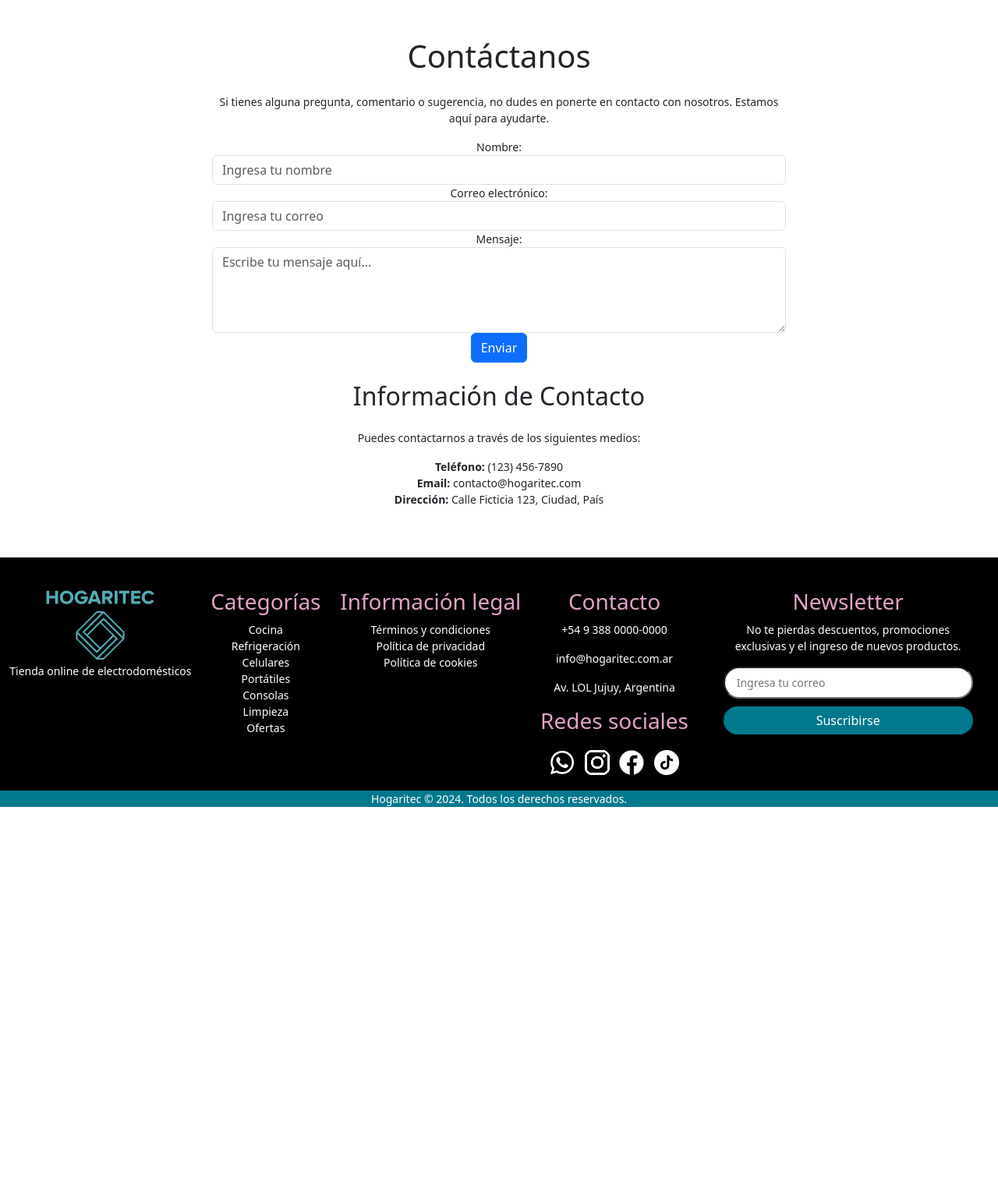
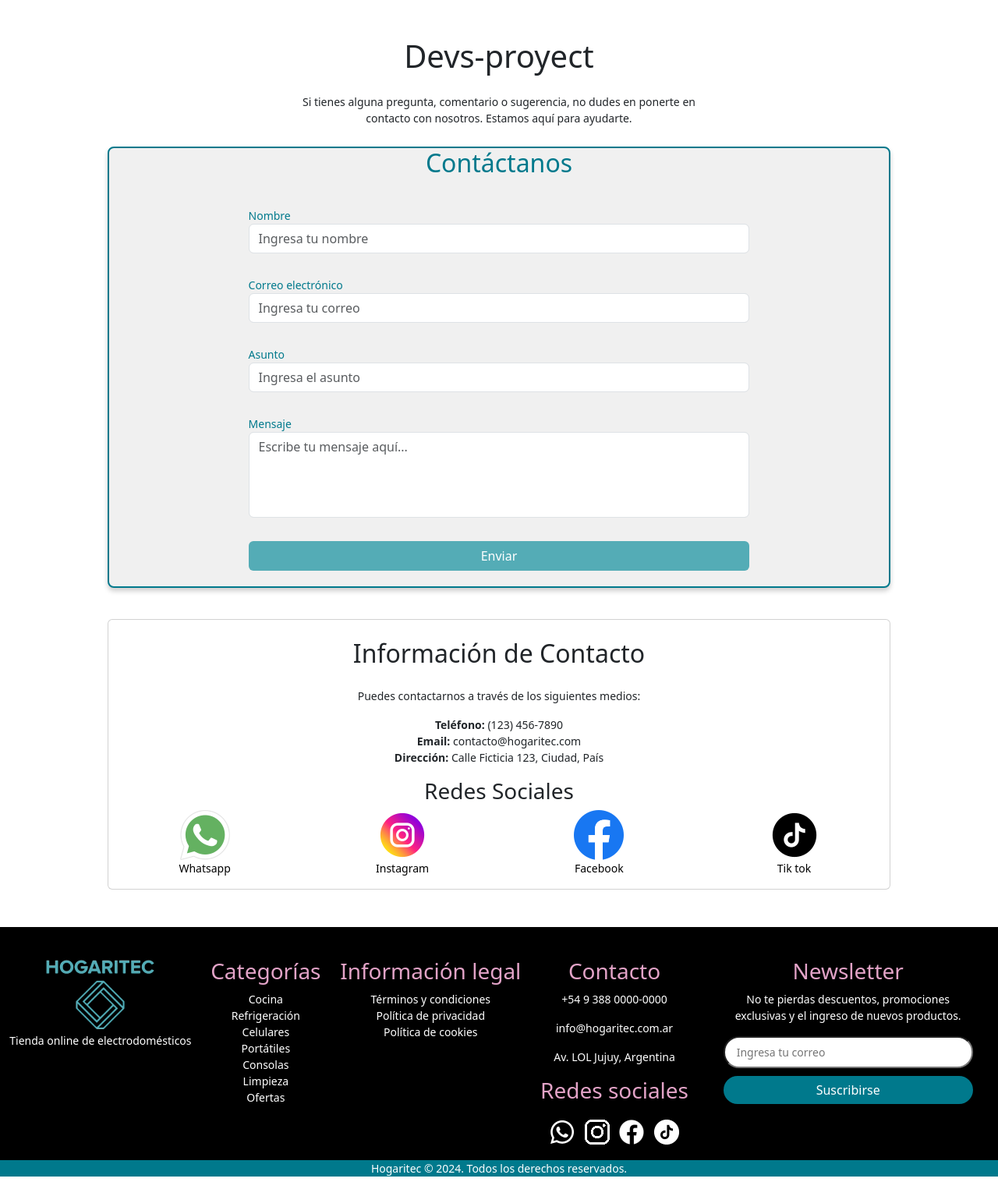
Before and after one commit to 4lexxe/hogaritec, a Django app: page /contacto/ in a window 1280 px wide. Shown: the part 148-1673 px from the top of the page at 78% size. Before the commit the page ends 1183 px from the top, so only its background shows below. Run offline with Django 5.2, Linux system fonts and the light colour scheme.

Commit message:
Primeros estilos de contacto.thml

```diff
--- /dev/null
+++ b/devs_proyect/core/static/css/contacto.css
@@ -0,0 +1,105 @@
+.contact-section{
+    display: flex;
+    flex-flow: column wrap;
+    align-items: center;
+}
+
+.form-container {
+    margin: 10px 20px;
+    width: 90%;
+    background-color: #f0f0f0;
+    border: 2px solid var(--secondary-color);
+    border-radius: 8px;
+    box-shadow: 0 4px 6px rgba(0, 0, 0, 0.2);
+    color: var(--secondary-color);
+}
+
+.form-contact{
+    text-align: start;
+}
+
+.form-group{
+    margin: 30px 0px;
+}
+
+.form-control:focus{
+    border-color: var(--tertiary-color);
+    box-shadow: 0 0 5px rgba(226, 163, 199, 0.5);
+}
+
+.btn-enviar{
+    width: 100%;
+    margin-bottom: 20px;
+    background-color: var(--primary-color);
+    color: white;
+    transition: all 0.5s;
+}
+
+.btn-enviar:hover{
+    background-color: var(--secondary-color);
+    color: white;
+}
+
+.information{
+    margin-top: 30px;
+    width: 90%;
+}
+
+
+.networks{
+    display: flex;
+    flex-flow: row wrap;
+    justify-content: space-around;
+    gap: 5px;
+}
+
+.network{
+    color: black;
+}
+
+.textarea{
+    resize: none;
+}
+
+#icono-logo{
+    position: relative;
+    transition: transform 0.3s ease-in-out;
+}
+
+#icono-logo:hover{
+    animation: move 1s ease 0.5s infinite;
+}
+
+@keyframes move {
+    0% {
+        bottom: 0px;
+
+    }
+    20%{
+        bottom: 20px;
+        transform: rotate(0deg);
+    }
+    30%{
+        transform: rotate(-40deg);
+    }
+    50%{
+        transform: rotate(40deg);
+    }
+    70%{
+        transform: rotate(-40deg)
+    }
+    80%{
+        transform: rotate(0deg) ;
+        bottom: 20px;
+    }
+    100% {
+        bottom: 0px;
+
+    }
+}
+
+@media (min-width: 576px){
+    .form-container{
+        width: 90%;
+    }
+}
--- a/devs_proyect/core/templates/core/base.html
+++ b/devs_proyect/core/templates/core/base.html
@@ -14,7 +14,7 @@
     <!-- Local styles -->
     <link rel="stylesheet" href="{% static 'css/style.css' %}">
     <link rel="stylesheet" href="{% static 'css/index.css' %}">
-
+    {% block linkStyle %} {% endblock %}
     <title>{% block title %}Hogaritec - Tienda de Electrodomésticos{% endblock %}</title>
 </head>
 
--- a/devs_proyect/core/templates/core/contacto.html
+++ b/devs_proyect/core/templates/core/contacto.html
@@ -4,7 +4,9 @@
 {% load static %}
 {% load tags %}  <!-- Carga el tag de tus componentes -->
 
+{% block linkStyle %} <link rel="stylesheet" href="{% static 'css/contacto.css' %}"> {% endblock %}
 {% block title %}Contacto - Hogaritec{% endblock %}
+
 
 {% block content %}
 <!-- Header reutilizable -->
@@ -12,32 +14,40 @@
 
 <main>
   <section class="contact-section container my-5">
-    <h1 class="text-center mb-4">Contáctanos</h1>
+    <h1 class="text-center mb-4">Devs-proyect</h1>
+
     <div class="row">
       <div class="col-lg-8 mx-auto">
         <p class="text-center">Si tienes alguna pregunta, comentario o sugerencia, no dudes en ponerte en contacto con nosotros. Estamos aquí para ayudarte.</p>
       </div>
     </div>
 
-    <div class="row">
+    <div class="row form-container">
+      <h2>Contáctanos</h2>
       <div class="col-lg-8 mx-auto">
-        <form>
+        <form class="form-contact">
           <div class="form-group">
-            <label for="nombre">Nombre:</label>
+            <label for="nombre">Nombre</label>
             <input type="text" class="form-control" id="nombre" placeholder="Ingresa tu nombre" required>
           </div>
           <div class="form-group">
-            <label for="email">Correo electrónico:</label>
+            <label for="email">Correo electrónico</label>
             <input type="email" class="form-control" id="email" placeholder="Ingresa tu correo" required>
           </div>
           <div class="form-group">
-            <label for="mensaje">Mensaje:</label>
-            <textarea class="form-control" id="mensaje" rows="4" placeholder="Escribe tu mensaje aquí..." required></textarea>
+            <label for="subject">Asunto</label>
+            <input type="text" class="form-control" id="subject" placeholder="Ingresa el asunto" required>
           </div>
-          <button type="submit" class="btn btn-primary">Enviar</button>
+          <div class="form-group">
+            <label for="message">Mensaje</label>
+            <textarea class="form-control textarea" id="message" rows="4" placeholder="Escribe tu mensaje aquí..." required></textarea>
+          </div>
+          <button type="submit" class="btn btn-enviar">Enviar</button>
         </form>
       </div>
     </div>
+
+    <div class="card information">
 
       <h2 class="text-center my-4">Información de Contacto</h2>
       <div class="row">
@@ -50,6 +60,27 @@
           </ul>
         </div>
       </div>
+
+      <h3>Redes Sociales</h3>
+      <div class="networks">
+        <a href="https://www.whatsapp.com/?lang=es_LA" class="network">
+            <img src="{% static 'imgs/contact/whatsapp.png' %}" alt="whatsapp" id="icono-logo">
+            <p>Whatsapp</p>
+        </a>
+        <a href="https://www.instagram.com/?hl=es" class="network">
+            <img src="{% static 'imgs/contact/instagram.png' %}" alt="instagram" id="icono-logo">
+            <p>Instagram</p>
+        </a>
+        <a href="https://www.facebook.com/?locale=es_LA" class="network">
+            <img src="{% static 'imgs/contact/facebook.png' %}" alt="facebook" id="icono-logo">
+            <p>Facebook</p>
+        </a>
+        <a href="https://www.tiktok.com/es/" class="network">
+            <img src="{% static 'imgs/contact/tik-tok.png' %}" alt="tik-tok" id="icono-logo">
+            <p>Tik tok</p>
+        </a>
+    </div>
+    </div>
   </section>
 </main>
 
--- a/devs_proyect/core/templates/tags/footer.html
+++ b/devs_proyect/core/templates/tags/footer.html
@@ -37,12 +37,12 @@
           <p>info@hogaritec.com.ar</p>
           <p>Av. LOL Jujuy, Argentina</p>
           <h3 class="footer-headline">Redes sociales</h3>
-          <div class="social-icons">
+          <div class="social-icons contact-icons">
               <a href="https://www.whatsapp.com/?lang=es_LA">
                   <img src="{% static './imgs/icons/whatsapp.png' %}" alt="whatsapp">
               </a>
               <a href="https://www.instagram.com/?hl=es">
-                  <img src="{% static './imgs/icons/instagram.png' %}" alt="instagram">
+                  <img src="{% static './imgs/icons/instagram.png' %}" alt="instagram" >
               </a>
               <a href="https://www.facebook.com/?locale=es_LA">
                   <img src="{% static './imgs/icons/facebook.png' %}" alt="facebook">
```
Also changed, not shown: devs_proyect/core/static/imgs/contact/facebook.png (added), devs_proyect/core/static/imgs/contact/instagram.png (added), devs_proyect/core/static/imgs/contact/tik-tok.png (added), devs_proyect/core/static/imgs/contact/whatsapp.png (added). Lines whose indentation alone changed are shown as unchanged.
